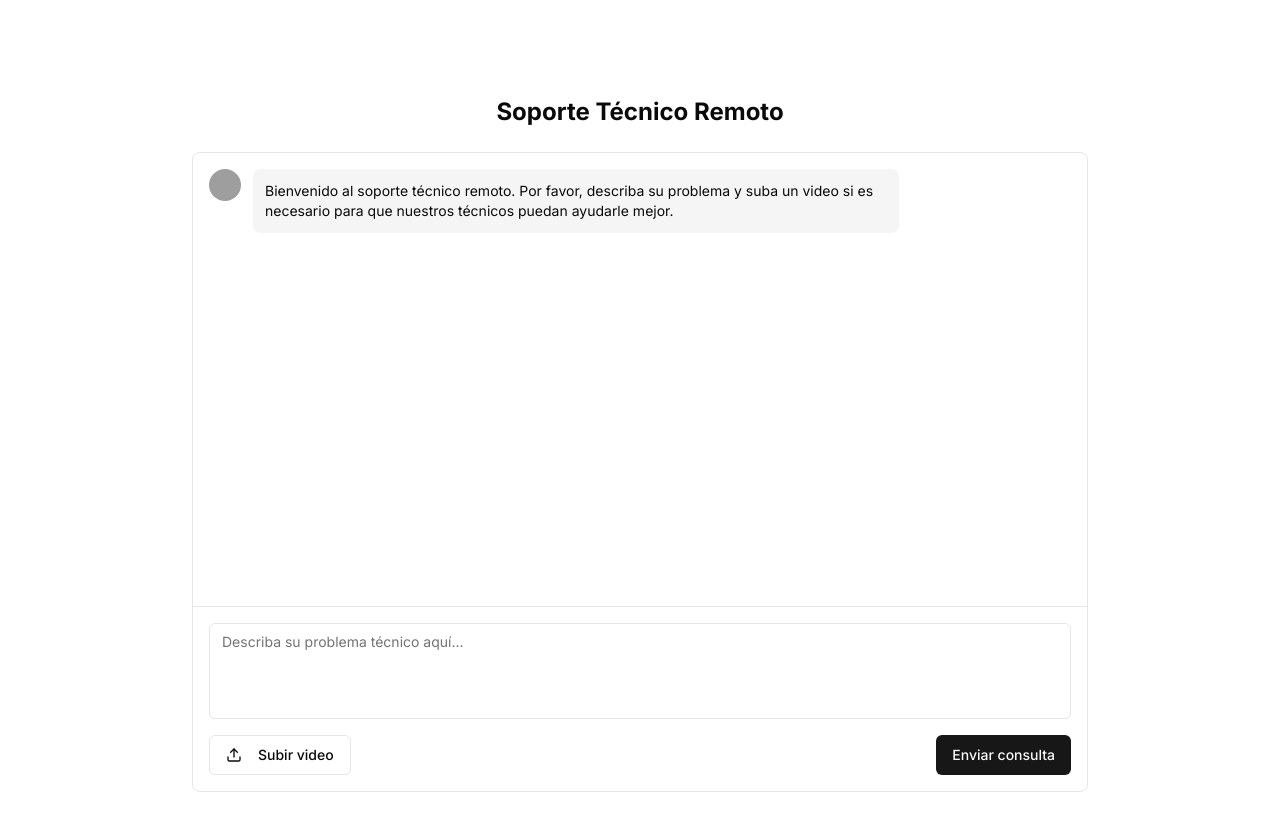
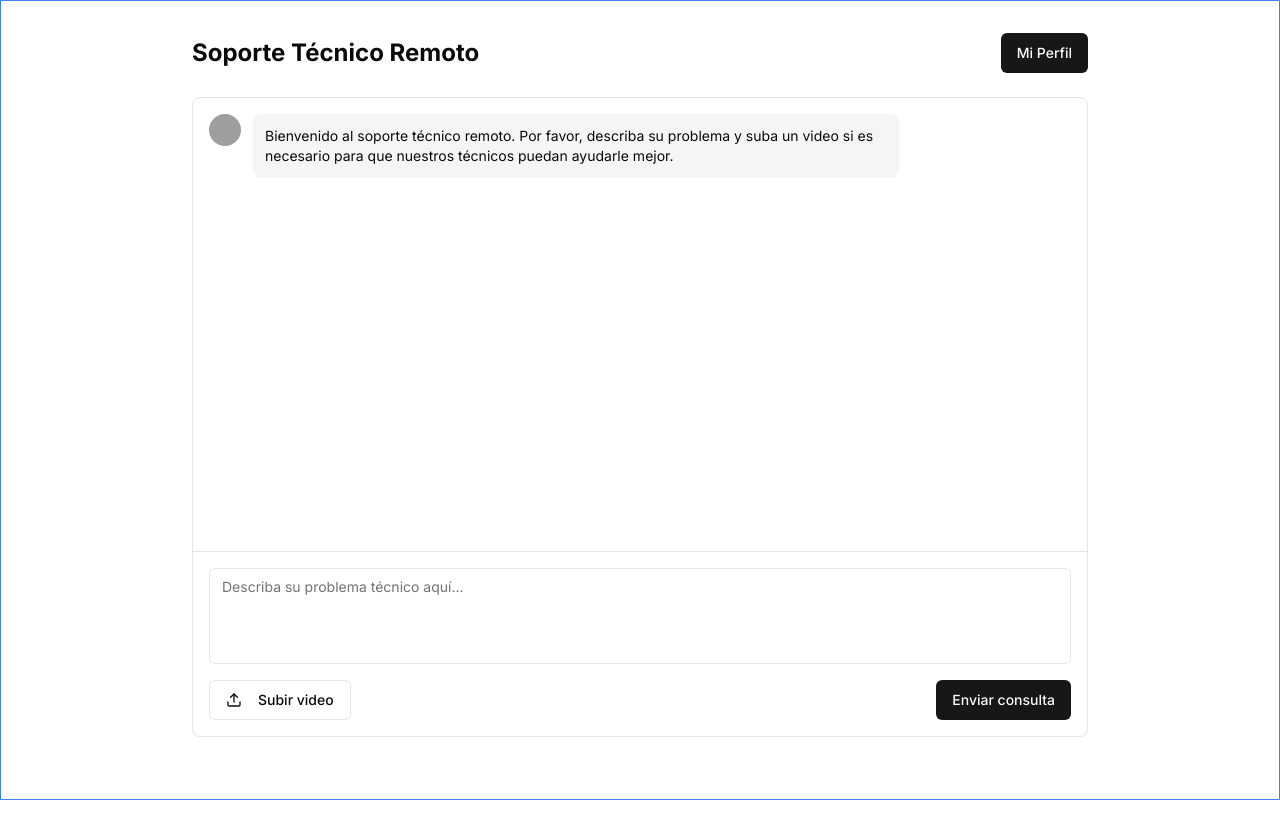
Before and after one commit to diegofpp/chat-support, a Next.js app: page / in a window 1280 px wide. Shown: the top 838 px of the page. After the commit the page ends 800 px from the top, so only its background shows below. Built offline with nearby package versions, Linux system fonts and the light colour scheme; grey boxes are pictures that could not be loaded.

Commit message:
se agrega botón de perfil en la página principal

```diff
--- a/app/page.tsx
+++ b/app/page.tsx
@@ -1,10 +1,24 @@
+'use client'
+
 import { Chat } from "@/components/chat"
+import { Button } from "@/components/ui/button"
+import { useRouter } from "next/navigation"
 
 export default function Home() {
+  const router = useRouter()
+
   return (
-    <main className="flex min-h-screen flex-col items-center justify-between p-4 md:p-24">
+    <main className="border border-blue-500 flex min-h-screen flex-col items-center justify-between p-4 md:px-[10vw] md:py-8">
       <div className="w-full max-w-4xl mx-auto">
-        <h1 className="text-2xl font-bold text-center mb-6">Soporte Técnico Remoto</h1>
+        <div className="flex justify-between items-center mb-6">
+          <h1 className="text-2xl font-bold">Soporte Técnico Remoto</h1>
+          <Button
+            onClick={() => router.push('/dashboard')}
+            variant="default"
+          >
+            Mi Perfil
+          </Button>
+        </div>
         <Chat />
       </div>
     </main>
```
